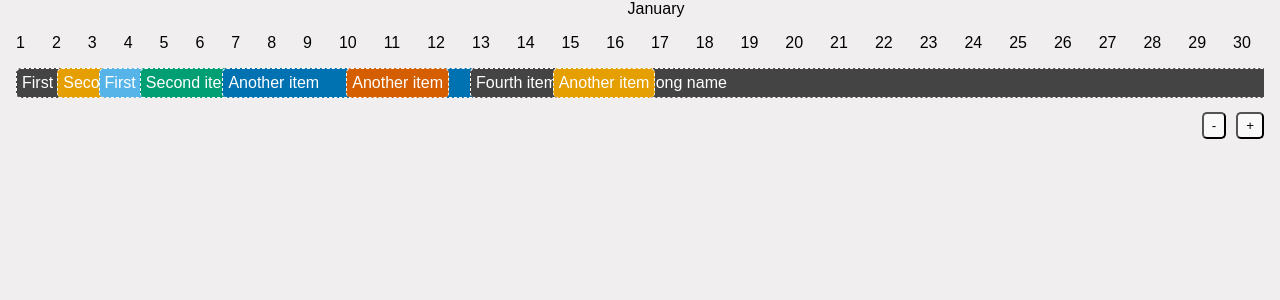
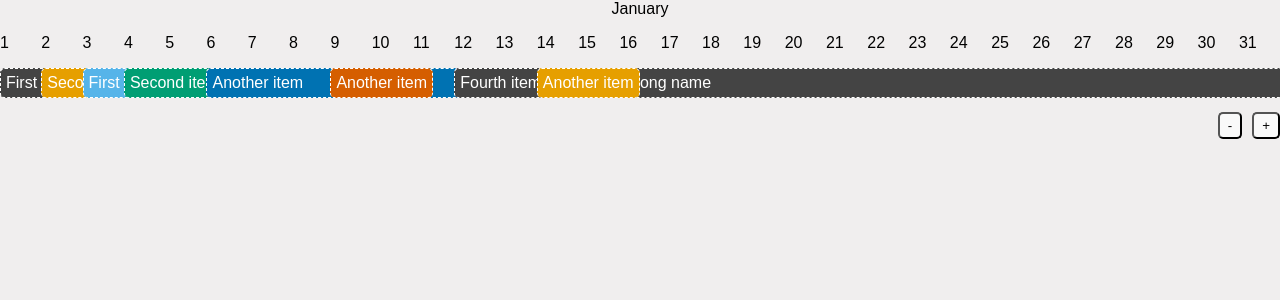
Before and after one commit to diego-cecatto/minimal-timiline, a React (Vite) app: page / in a window 1280 px wide. Shown: the top 300 px of the page. Built offline with nearby package versions, Linux system fonts and the light colour scheme.

Commit message:
fix: update layout and drop zones

```diff
--- a/src/components/timeline/Timeline.module.scss
+++ b/src/components/timeline/Timeline.module.scss
@@ -3,7 +3,7 @@ body {
     margin: 0;
     padding: 0;
     font-family: sans-serif;
-    padding: 0 16px;
+    padding: 0;
     user-select: none;
     -moz-user-select: none;
     -ms-user-select: none;
@@ -35,12 +35,15 @@ body {
             list-style: none;
             text-align: left;
             height: 28px;
+            flex-grow: 1;
+            flex-basis: 0;
 
             .dropZone {
                 position: absolute;
                 height: 110px;
                 top: 8px;
                 z-index: -1;
+                width: 100%;
                 &.active {
                     z-index: 100;
                     cursor: ew-resize;
@@ -110,6 +113,9 @@ body {
         .day {
             list-style: none;
             padding: 0px;
+            flex-grow: 1;
+            flex-basis: 0;
+            text-align: left;
         }
     }
 }
--- a/src/components/timeline/Timeline.slice.ts
+++ b/src/components/timeline/Timeline.slice.ts
@@ -30,6 +30,13 @@ export declare type TimelineState = {
     events: Appontment[];
     monthIndex: number;
     dragging?: Appontment | null;
+    resizingEvent: {
+        item: Appontment | null;
+        propName: 'start' | 'end' | null;
+    };
+    screen: {
+        width: number;
+    };
 };
 
 const INITIAL_STATE: TimelineState = {
@@ -37,6 +44,13 @@ const INITIAL_STATE: TimelineState = {
     events: [],
     months: [],
     dragging: null,
+    resizingEvent: {
+        item: null,
+        propName: null,
+    },
+    screen: {
+        width: window.innerWidth,
+    },
 };
 
 const timelineReducer = createSlice({
@@ -88,8 +102,8 @@ const timelineReducer = createSlice({
         },
         changeDay: (state, action) => {
             let { event, propName, day, month } = action.payload;
-            console.log(event, propName, day, month);
-            var MONTH = state.months[state.monthIndex];
+            const start = moment(event.start, 'YYYY-MM-DD');
+            const MONTH = state.months[start.month()];
             const EV_INDEX = MONTH.events.findIndex((e) => {
                 return e.id === event.id;
             });
@@ -103,13 +117,6 @@ const timelineReducer = createSlice({
                     'YYYY-MM-DD'
                 ),
             };
-            // const date = moment(
-            //     event[propName].slice(0, 5) +
-            //         (state.monthIndex + 1) +
-            //         '-' +
-            //         (days + 1),
-            //     'YYYY-MM-DD'
-            // );
             MONTH.events[EV_INDEX] = NEW_EVENT;
             MONTH.events = reorderTimelineItemsByStartAndDuration(MONTH.events);
             return state;
@@ -173,8 +180,19 @@ const timelineReducer = createSlice({
             return state;
         },
         dragElement: (state, action) => {
-            console.log('dragElement');
             state.dragging = action.payload;
+            return state;
+        },
+        resizeElement: (state, action) => {
+            const { item, propName } = action.payload;
+            state.resizingEvent = {
+                item,
+                propName,
+            };
+            return state;
+        },
+        changeZoom: (state, action) => {
+            state.screen.width = action.payload;
             return state;
         },
     },
@@ -186,6 +204,8 @@ export const {
     init,
     changeInterval,
     dragElement,
+    resizeElement,
+    changeZoom,
 } = timelineReducer.actions;
 
 export default timelineReducer.reducer;
--- a/src/components/timeline/Timeline.tsx
+++ b/src/components/timeline/Timeline.tsx
@@ -6,34 +6,32 @@ import { useState } from 'react';
 import NavigateNextIcon from '@mui/icons-material/NavigateNext';
 import NavigateBeforeIcon from '@mui/icons-material/NavigateBefore';
 import { useDispatch, useSelector } from 'react-redux';
-import { TimelineState, changeMonth } from './Timeline.slice';
+import { TimelineState, changeMonth, changeZoom } from './Timeline.slice';
 
 declare type TimelineProps = {
     events: Appontment[];
 };
 
 export const Timeline = ({ events }: TimelineProps) => {
-    const [width, setWidth] = useState(window.innerWidth);
     const [showReset, setShowReset] = useState(false);
-    const { monthIndex, months }: TimelineState = useSelector(
+    const { monthIndex, months, screen }: TimelineState = useSelector(
         (state: any) => state.timeline
     );
-
     const dispatch = useDispatch();
     const handleChangeMonth = (index: number) => {
         dispatch(changeMonth(index));
     };
     const handleZoomIn = () => {
-        setWidth((prevWidth) => prevWidth + 50);
+        dispatch(changeZoom(screen.width + 50));
         setShowReset(true);
     };
 
     const handleZoomOut = () => {
-        setWidth((prevWidth) => prevWidth - 50);
+        dispatch(changeZoom(screen.width - 50));
         setShowReset(true);
     };
     const handleReset = () => {
-        setWidth(window.innerWidth);
+        dispatch(changeZoom(window.innerWidth));
         setShowReset(false);
     };
     const handleScroll = (event: any) => {
@@ -77,7 +75,7 @@ export const Timeline = ({ events }: TimelineProps) => {
 
                 {months.map((month, index) => (
                     <div
-                        style={{ width }}
+                        style={{ width: `${screen.width}px` }}
                         key={index}
                         className={styles.timelineContainerItem}
                     >
--- a/src/components/timeline/TimelineEvents.tsx
+++ b/src/components/timeline/TimelineEvents.tsx
@@ -9,6 +9,7 @@ import {
     changeInterval,
     changeName,
     dragElement,
+    resizeElement,
 } from './Timeline.slice';
 import { TimelineItem } from './TimelineItem';
 
@@ -19,17 +20,12 @@ declare type MonthProps = {
 export const Events = ({ monthIndex }: MonthProps) => {
     const [editing, setEditing] = useState<Appontment | null>();
     const [hoverItem, setHover] = useState<Appontment | null>();
-    // const [dragging, setDraggin] = useState<Appontment | null>();
-    const [resizingEvent, setResizingEvent] = useState<{
-        item: Appontment | null;
-        propName: 'start' | 'end' | null;
-    }>({ item: null, propName: null });
 
     const hoverHandlerRef = useRef<any>(null);
     const dragHandlerRef = useRef<any>(null);
 
     const dispatch = useDispatch();
-    const { months, dragging }: TimelineState = useSelector(
+    const { months, dragging, resizingEvent }: TimelineState = useSelector(
         (state: any) => state.timeline
     );
 
@@ -40,10 +36,12 @@ export const Events = ({ monthIndex }: MonthProps) => {
         if (item) {
             setHover(item);
         }
-        setResizingEvent({
-            item,
-            propName,
-        });
+        dispatch(
+            resizeElement({
+                item,
+                propName,
+            })
+        );
     };
 
     const resize = (event: React.MouseEvent) => {
@@ -61,10 +59,12 @@ export const Events = ({ monthIndex }: MonthProps) => {
     };
 
     const stopResize = () => {
-        setResizingEvent({
-            item: null,
-            propName: null,
-        });
+        dispatch(
+            resizeElement({
+                item: null,
+                propName: null,
+            })
+        );
     };
 
     useEffect(() => {
@@ -167,9 +167,6 @@ export const Events = ({ monthIndex }: MonthProps) => {
                     ).map((index) => (
                         <li
                             className={styles.laneDay}
-                            style={{
-                                width: `${100 / MONTH.totalDays}%`,
-                            }}
                             key={index}
                             onDragOver={(e) => onDragHover(e, index)}
                             onDrop={(e) => {
@@ -184,9 +181,6 @@ export const Events = ({ monthIndex }: MonthProps) => {
                                         ? styles.active
                                         : ''
                                 }`}
-                                style={{
-                                    width: `${100 / MONTH.totalDays}%`,
-                                }}
                                 onMouseUp={(e) => {
                                     e.stopPropagation();
                                     e.preventDefault();
@@ -195,7 +189,6 @@ export const Events = ({ monthIndex }: MonthProps) => {
                                 onMouseEnter={
                                     resizingEvent.item
                                         ? () => {
-                                              console.log(index, monthIndex);
                                               dispatch(
                                                   changeDay({
                                                       event: resizingEvent.item!,
@@ -215,7 +208,7 @@ export const Events = ({ monthIndex }: MonthProps) => {
                     ))}
                 </ul>
             </div>
-            <Tooltip id="my-tooltip" />
+            <Tooltip id="my-tooltip" place="bottom" />
         </>
     );
 };
--- a/src/components/timeline/TimelineItem.tsx
+++ b/src/components/timeline/TimelineItem.tsx
@@ -33,9 +33,15 @@ export const TimelineItem = ({
     const calculateWidth = () => {
         const startDate = moment(event.start, 'YYYY-MM-DD');
         const endDate = moment(event.end, 'YYYY-MM-DD');
-        let duration = endDate.diff(startDate, 'days') + 1;
-        const REPALCe = 31;
-        return (duration / REPALCe) * 100;
+        const TOTAL_MONTHS_DURATION = moment(endDate).diff(startDate, 'months');
+        const TOTAL_DAYS_END = endDate.clone().endOf('month').date();
+        let duration = endDate.date();
+        if (TOTAL_MONTHS_DURATION > 0) {
+            duration = duration - startDate.date() + 1;
+        } else {
+            duration = moment.duration(endDate.diff(startDate)).days();
+        }
+        return TOTAL_MONTHS_DURATION * 100 + (100 / TOTAL_DAYS_END) * duration;
     };
 
     const handleDragStart = (e: React.DragEvent) => {
@@ -57,6 +63,7 @@ export const TimelineItem = ({
     return (
         <div
             data-tooltip-id="my-tooltip"
+            data-tooltip-place="bottom"
             draggable={true}
             data-tooltip-html={`<div>${event.name}</div><div>${event.start} / ${event.end}</div>`}
             key={event.id}
@@ -71,7 +78,7 @@ export const TimelineItem = ({
             onMouseEnter={() => handleMouseEnter(event)}
             onMouseLeave={handleMouseLeave}
             style={{
-                minWidth: `calc(${calculateWidth()}% - 16px)`,
+                minWidth: `${calculateWidth()}%`,
                 backgroundColor: event.color,
             }}
         >
```
